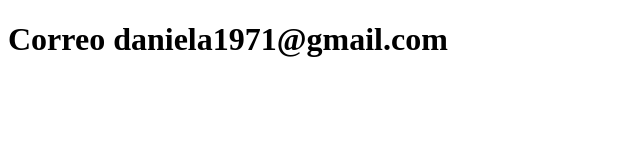
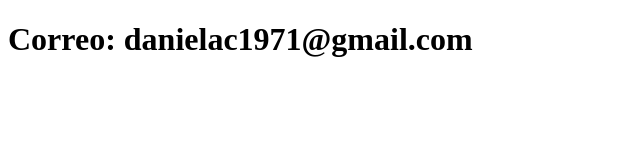
Before and after one commit to mad-danny/sistema-de-registro, a plain HTML site: page contacto.html in a window 1280 px wide. Shown: the whole page, without its empty margins (0-640 px from the left). Drawn offline with Linux system fonts and the light colour scheme.

Commit message:
Agrega archivo de Contacto

```diff
--- a/contacto.html
+++ b/contacto.html
@@ -6,6 +6,6 @@
     <title>Contacto</title>
 </head>
 <body>
-    <h1>Correo daniela1971@gmail.com</h1>
+    <h1>Correo:  danielac1971@gmail.com</h1>
 </body>
 </html>
```
